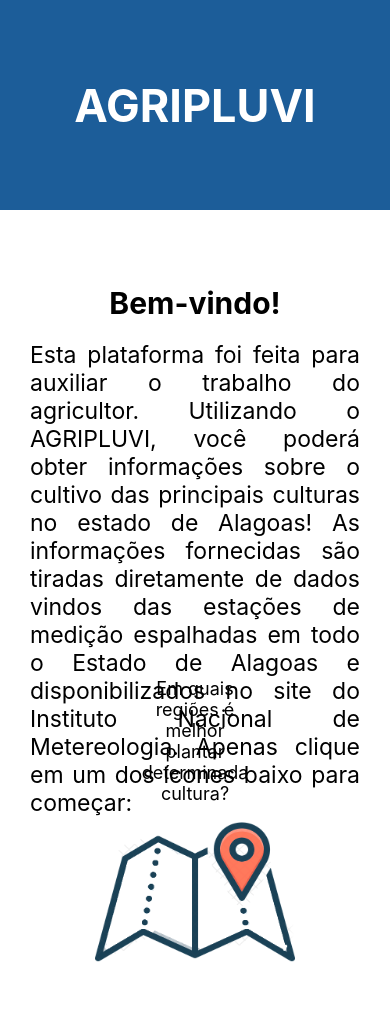
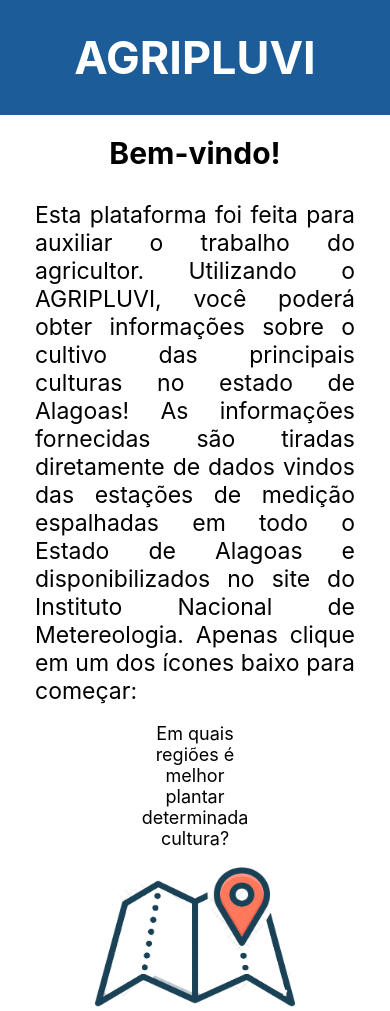
Before and after one commit to josecls/agripluvi, a React (Create React App) app: page / in a window 390 px wide. Before the commit the page ends 977 px from the top, so only its background shows below. Built offline with nearby package versions, Linux system fonts and the light colour scheme.

Commit message:
Updated HomePage to be responsive (#15)
* Made HomePage responsive

* Removed unnecessary comments

```diff
--- a/src/components/OptionPage/OptionPage.jsx
+++ b/src/components/Option/Option.jsx
@@ -4,7 +4,7 @@
 
 import { Container, OptionIcon, Paragraph } from './styles'
 
-function OptionPage(props) {
+function Option(props) {
   return (
     <Container>
       <Paragraph>{props.text}</Paragraph>
@@ -15,4 +15,4 @@
   )
 }
 
-export default OptionPage
+export default Option
--- a/src/components/OptionPage/styles.js
+++ b/src/components/Option/styles.js
@@ -6,12 +6,11 @@
   align-content: center;
   justify-content: center;
   align-items: center;
-  height: 21%;
-  width: 25%;
+  height: 50%;
+  width: 20%;
 `
 
 export const Paragraph = styled.p`
-  margin-top: 70px;
   font-weight: 400;
   font-size: 18px;
   text-align: center;
--- a/src/pages/HomePage/HomePage.jsx
+++ b/src/pages/HomePage/HomePage.jsx
@@ -4,29 +4,22 @@
   HeaderDiv,
   HeaderTitle,
   Title,
+  Paragraph,
   ContentDiv,
-  Paragraph,
-  FirstContentBlock,
-  SecondContentBlock
 } from './styles'
 
-import OptionPage from '../../components/OptionPage/OptionPage'
+import Option from '../../components/Option/Option'
 import { GlobalStyle } from '../../globalStyles'
 
 function HomePage() {
-  const handleClick = () => {
-
-  }
-
   return (
     <>
       <GlobalStyle />
-      <Container onClick={handleClick}>
+      <Container>
         <HeaderDiv>
           <HeaderTitle>AGRIPLUVI</HeaderTitle>
         </HeaderDiv>
         <ContentDiv>
-          <FirstContentBlock>
           <Title>Bem-vindo!</Title>
           <Paragraph>
             Esta plataforma foi feita para auxiliar o trabalho do agricultor.
@@ -37,13 +30,10 @@
             site do Instituto Nacional de Metereologia. Apenas clique em um dos
             ícones baixo para começar:
           </Paragraph>
-          </FirstContentBlock>
-          <SecondContentBlock>
-            <OptionPage
+          <Option
             text='Em quais regiões é melhor plantar determinada cultura?'
             page='/region-option'
           />
-          </SecondContentBlock>
         </ContentDiv>
       </Container>
     </>
--- a/src/pages/HomePage/styles.js
+++ b/src/pages/HomePage/styles.js
@@ -2,17 +2,17 @@
 
 export const Container = styled.div`
   position: absolute;
-  width: 100%;
-  height: 100%;
+  width: 100vw;
+  height: 100vh;
   display: flex;
   flex-direction: column;
 `;
 
 export const HeaderDiv = styled.div`
   width: 100%;
-  height: 30%;
+  height: 23%;
+  display: flex;
   background: #1C5D99;
-  display: flex;
   align-items: center;
   justify-content: center;
   align-content: center;
@@ -24,42 +24,26 @@
   align-self: center;
 `
 
-export const ContentDiv = styled.h1`
+export const ContentDiv = styled.div`
 display: flex;
 flex-direction: column;
 width: 100%;
-  height: 70%;
+height: 100%;
 align-items: center;
 flex-direction: center;
 align-content: center;
 `
 
-export const FirstContentBlock = styled.h1`
-  display: flex;
-  flex-direction: column;
-  align-items: center;
-  align-content: center;
-  height: 70%;
-  width: 100%
-`
-
-export const SecondContentBlock = styled.h1`
-  display: flex;
-  flex-direction: column;
-  align-items: center;
-  align-content: center;
-  height: 30%;
-  width: 100%
-`
-
 export const Paragraph = styled.p`
   font-size: 23px;
   text-align: justify;
-  margin: 0px 30px;
+  margin: 0px 35px;
   text-justify: inter-word;
   font-weight: 400;
 `
+
 export const Title = styled.h1`
-  margin-top: 10px;
+  margin-top: 20px;
+  margin-bottom: 30px;
   font-size: 30px;
 `
```
Lines whose indentation alone changed are shown as unchanged.
